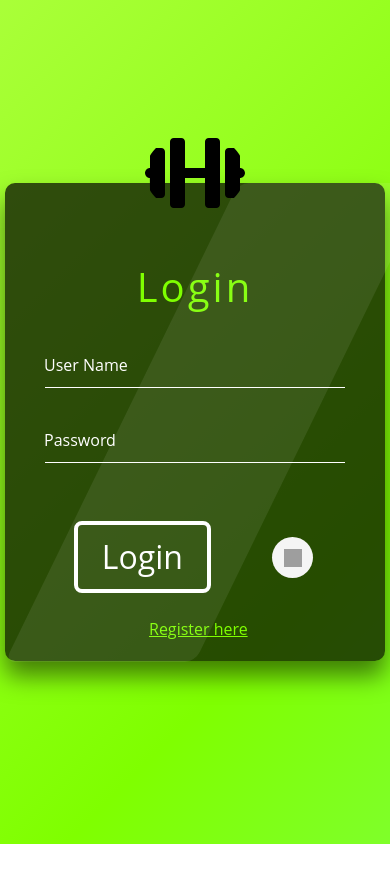
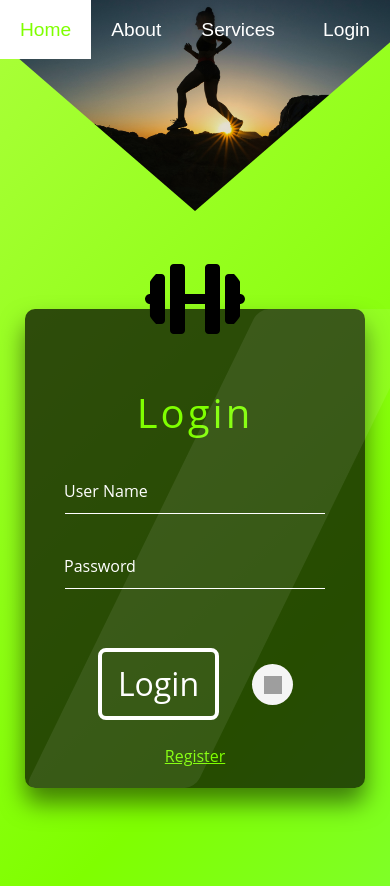
Before and after one commit to ParkerM2/fitness-website, a React (Create React App) app: page /login in a window 390 px wide. Shown: the top 886 px of the page. Before the commit the page ends 844 px from the top, so only its background shows below. Built offline with nearby package versions, Linux system fonts and the light colour scheme; no server answers; grey boxes are pictures that could not be loaded.

Commit message:
most of styling for login/registration done, next work on navbar mobile responsiveness

```diff
--- a/src/components/LandingPageComponents/Navbar.css
+++ b/src/components/LandingPageComponents/Navbar.css
@@ -13,11 +13,11 @@
     z-index: 999;
     background-color: transparent;
 }
-
+/*
 .wrapper {
     margin: 0 auto;
     width: 100%;
-}
+} */
 
 
 
--- a/src/components/LandingPageComponents/Navbar.js
+++ b/src/components/LandingPageComponents/Navbar.js
@@ -3,16 +3,19 @@ import './Navbar.css';
 
 
 
-const Navbar = () => {
+const Navbar = ( ) => {
     const [colorChange, setColorChange] = useState(false);
+    const currentURL = window.location.href;
+    console.log(currentURL.slice(-6));
+
 
     const changeNavbarColor = () => {
-    if (window.scrollY > 300) {
-        setColorChange(true)
-    } else {
-        setColorChange(false)
-    }
-    }
+        if (window.scrollY > 300) {
+            setColorChange(true)
+        } else {
+            setColorChange(false);
+        }
+    };
 
     window.addEventListener('scroll', changeNavbarColor);
 
--- a/src/components/LoginPageComponents/LoginForm.js
+++ b/src/components/LoginPageComponents/LoginForm.js
@@ -1,6 +1,6 @@
 import React,{useState} from 'react';
 import '../../css/loginform.css';
-import dumbell from '../../images/dumbell.svg';
+import dumbell from '../../images/weight.svg';
 
 const LoginForm = ({ changeForm, formSelection }) => {
     const [userName, setUserName] = useState('');
@@ -53,7 +53,7 @@ const LoginForm = ({ changeForm, formSelection }) => {
 
                 {/* Register Here -> to registration form */}
                 <button className='register-text' onClick={change}>
-                    Register here
+                    Register
                 </button>
             </div>
         </div>
--- a/src/components/LoginPageComponents/RegisterForm.js
+++ b/src/components/LoginPageComponents/RegisterForm.js
@@ -54,7 +54,7 @@ const RegisterForm = ({ changeForm, formSelection }) => {
                     <input type='submit' value='Register' className='submit-btn' />
                 </form>
                 <button className='register-text' onClick={change}>
-                    Back To Login
+                    Login
                 </button>
             </div>
         </div>
--- a/src/css/landingpage.css
+++ b/src/css/landingpage.css
@@ -1,4 +1,7 @@
-
+#top {
+    max-width: 100%;
+    overflow-x: hidden;
+}
 header{
     width: 100%;
     max-width: 100%;
@@ -16,6 +19,7 @@ header .content{
     left: 50%;
     transform: translate(-50%, -50%);
     text-align: center;
+    max-width: 100%;
 }
 
 header .content h1{
--- a/src/css/loginform.css
+++ b/src/css/loginform.css
@@ -1,5 +1,8 @@
+body {
+  overflow-x: hidden;
+}
 .login-wrapper {
-  height: 100vh;
+  height: 80vh;
   width: 100vw;
   display: flex;
   justify-content: center;
@@ -8,12 +11,13 @@
 .form {
   position: relative;
   width: 100%;
-  max-width: 380px;
+  max-width: 340px;
   padding: 80px 40px 20px;
   background: rgba(0,0,0,0.7);
   border-radius: 10px;
   color: #fff;
   box-shadow: 0 15px 25px rgba(0,0,0,0.5);
+  text-align: center;
 }
 .form::before {
   content:'';
@@ -86,7 +90,7 @@
 }
 
 .submit-btn{
-    padding: 0.5rem 1.5rem;
+  padding: 0.5rem 1rem;
   background-color: transparent;
   border: 0.3rem solid white;
   color: white;
@@ -95,7 +99,6 @@
   border-radius: 0.5rem;
   font-size: 2rem;
   display: inline-flex;
-    margin-left: 1.8rem;
 }
 
 
@@ -137,9 +140,19 @@
   border: none;
   color: #7FFF00;
   margin-top: 1.5rem;
-  margin-left: 6.5rem;
   text-decoration: underline;
 }
 .register-text:hover {
   color: white;
 }
+
+.loginPageHeader{
+    /* width: 100%; */
+    width: 100vw;
+    height: 25vh;
+    background-image: linear-gradient(rgba(0,0,0,0.1),rgba(0,0,0,0.1)),
+    url(../images/loginBackground.jpg);
+    background-position: center;
+    background-size: cover;
+    clip-path: polygon(100% 0, 100% 20%, 50% 100%, 0 20%, 0 0);
+}
--- a/src/index.css
+++ b/src/index.css
@@ -8,6 +8,9 @@
     transition: all 0.3s linear;
     outline: none;
 }
+html {
+    max-width: 100%;
+}
 *::selection{
     background-color: yellowgreen;
     color: #fff;
--- a/src/pages/Login.js
+++ b/src/pages/Login.js
@@ -4,20 +4,22 @@ import { useDispatch, useSelector } from 'react-redux';
 import { setActiveUser, setUserLogOutState, selectUserEmail, selectUserName } from '../features/userSlice';
 import { LoginForm, RegisterForm } from './../components/LoginPageComponents';
 import '../css/loginform.css';
-
+import Navbar from './../components/LandingPageComponents/Navbar';
+import '../components/LandingPageComponents/Navbar.css';
 
 const Login = () => {
   const [formSelection, setFormSelection] = useState(true);
-  const [userName, setUserName] = useState('');
-  const [password, setUserPassword] = useState('');
-  const [confirmPassword, setConfirmPassword] = useState('');
 
   const changeForm = (newValue) => {
     setFormSelection(newValue);
-  }
+  };
+
 
   return (
-    <div className='login-wrapper'>
+    <div className='page'>
+      <Navbar />
+      <div className='loginPageHeader'>
+      </div>
       {
         formSelection ?
           (
@@ -34,7 +36,7 @@ const Login = () => {
             />
           )
       }
-    </div>
+      </div>
   );
 }
 
```
Also changed, not shown: src/images/loginBackground.jpg (added), src/images/weight.svg (added). Lines whose indentation alone changed are shown as unchanged.
